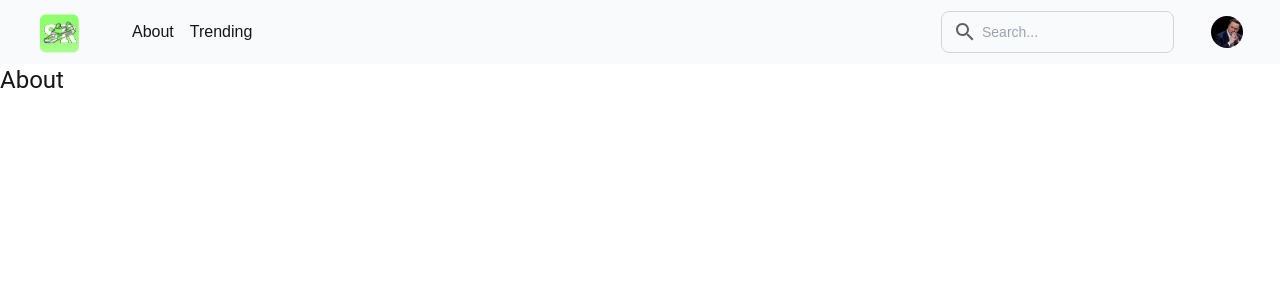
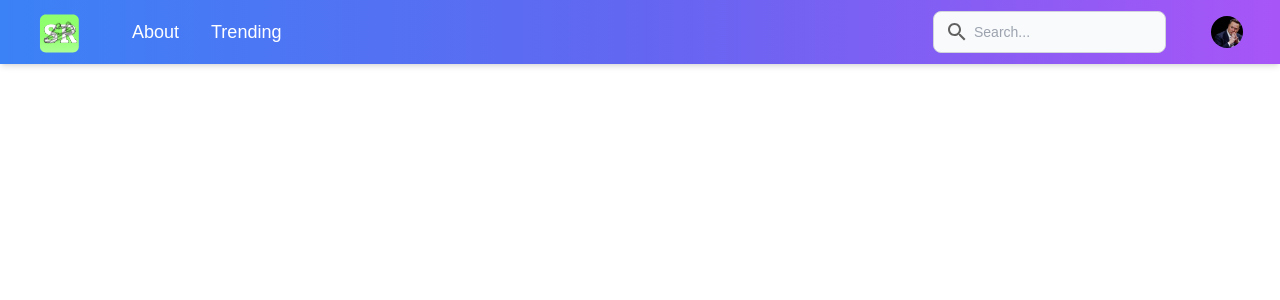
Before and after one commit to KhalidCEU/proyectoWeb1, a Next.js app: page /about in a window 1280 px wide. Shown: the top 300 px of the page. Built offline with nearby package versions, Linux system fonts and the light colour scheme.

Commit message:
Cambio navbar

```diff
--- a/src/components/Navbar.tsx
+++ b/src/components/Navbar.tsx
@@ -6,38 +6,51 @@ import SearchBar from './SearchBar';
 
 const Navbar = () => {
     return (
-        <nav className="bg-gray-50">
+        <nav className="bg-gradient-to-r from-blue-500 via-indigo-500 to-purple-500 text-white shadow-md fixed w-full top-0 z-50">
     <div className="max-w-7xl mx-auto px-4 sm:px-6 lg:px-8">
         <div className="flex items-center justify-between h-16">
+            {/* Logo */}
             <div className="flex items-center">
                 <div className="flex-shrink-0">
                     <Link href="/">
                         <Image
                             aria-hidden
                             src="/logo_no_bg.svg"
-                                    alt="File icon"
+                            alt="Logo"
                             width={60}
                             height={60}
+                            className="hover:opacity-90"
                         />
                     </Link>
                 </div>
+                {/* Links */}
                 <div className="hidden md:block">
-                            <div className="ml-10 flex items-baseline space-x-4">
-                                <Link href="/about">About</Link>
-                                <Link href="/">Trending</Link>
+                    <div className="ml-10 flex items-baseline space-x-8">
+                        <Link
+                            href="/about"
+                            className="text-lg font-medium hover:text-gray-200"
+                        >
+                            About
+                        </Link>
+                        <Link
+                            href="/"
+                            className="text-lg font-medium hover:text-gray-200"
+                        >
+                            Trending
+                        </Link>
                     </div>
                 </div>
             </div>
-                    {/* <div className="-mr-2 flex md:hidden">
-                    </div> */}
-                    <div className="flex items-center ml-4 space-x-4">
-                        <SearchBar/>
+
+            {/* Right Section */}
+            <div className="flex items-center space-x-6">
+                <SearchBar />
                 <AccountMenu />
             </div>
-
         </div>
     </div>
 </nav>
+
     );
 };
 
```
Lines whose indentation alone changed are shown as unchanged.
